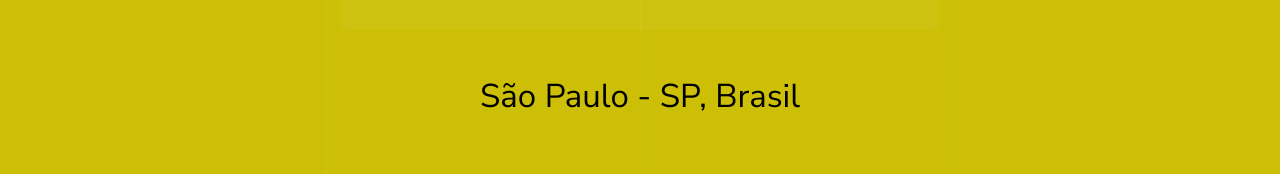
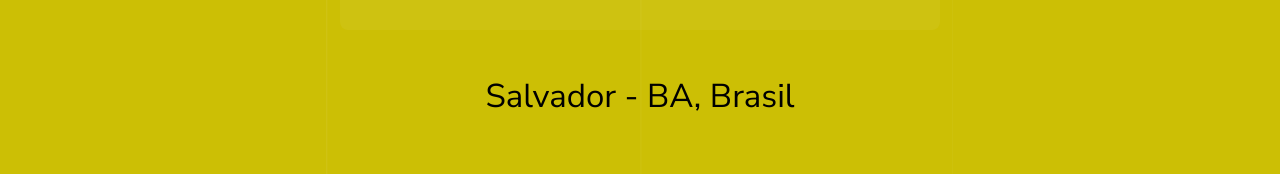
Before and after one commit to RD1707/project-xstrong, a plain HTML site: page index.html in a window 1280 px wide. Shown: the part 7762-7936 px from the top of the page. Drawn offline with Linux system fonts and the light colour scheme; files whose address does not match are found by name.

Commit message:
first comit

```diff
--- a/index.html
+++ b/index.html
@@ -557,7 +557,7 @@
                 </div>
 
                 <p class="contact-address" style="color: black;">
-                São Paulo - SP, Brasil
+                Salvador - BA, Brasil
                 </p>
 
                 <ul class="contact-social">
```
